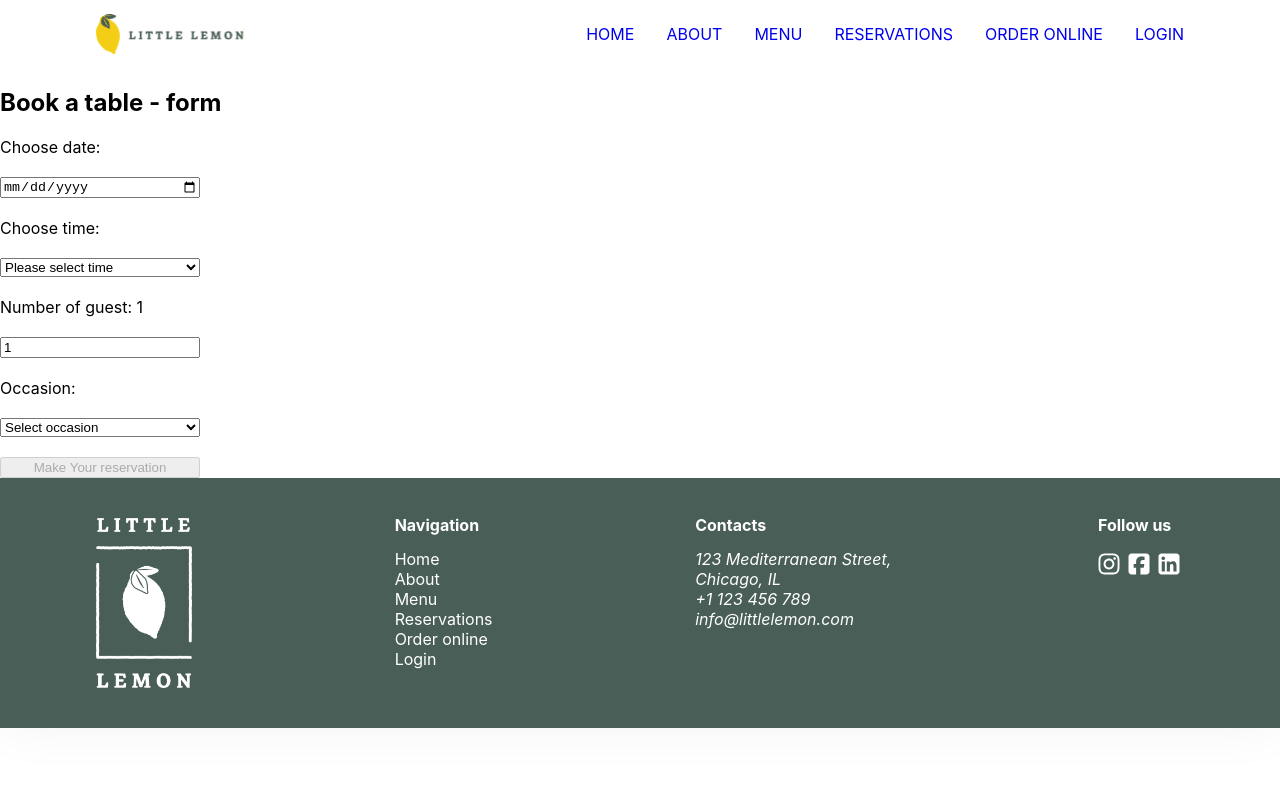
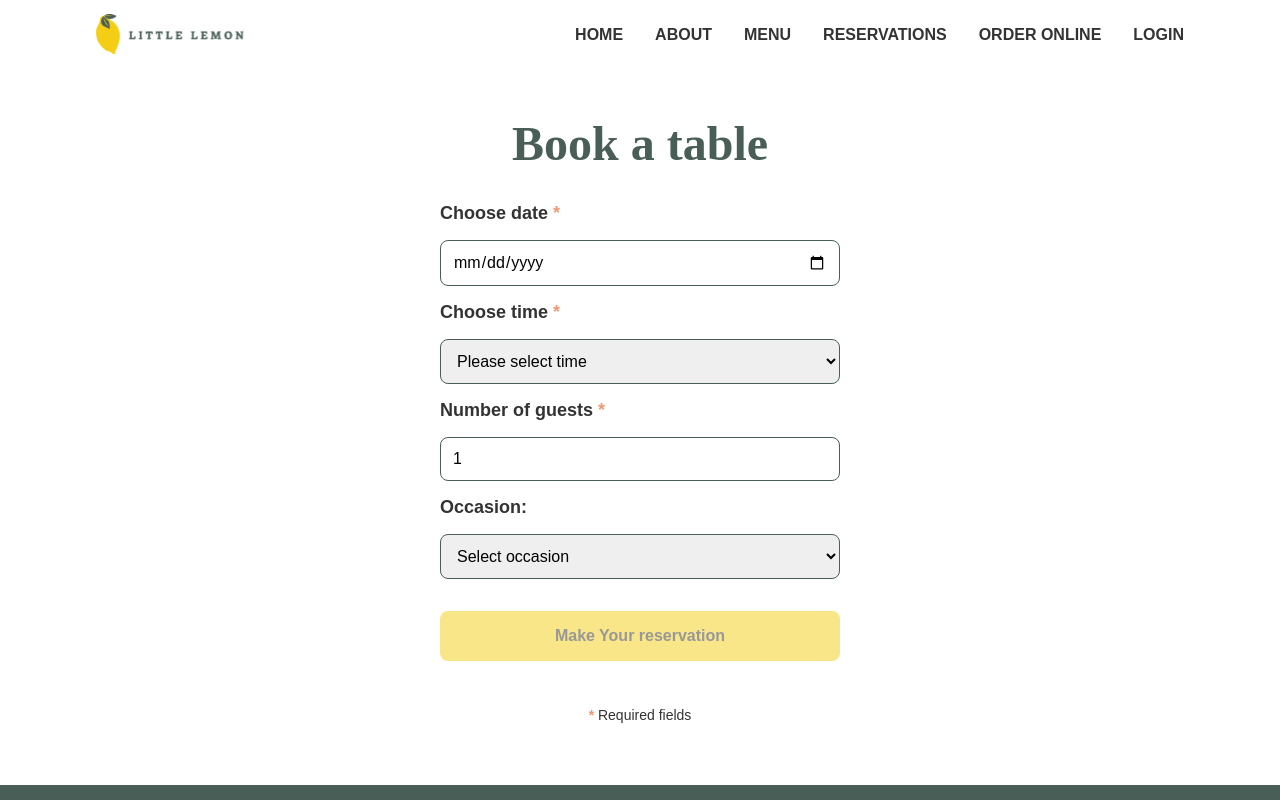
Before and after one commit to glovatskiy/little-lemon, a React (Create React App) app: page /reservation in a window 1280 px wide. Shown: the top 800 px of the page. Built offline with nearby package versions, Linux system fonts and the light colour scheme.

Commit message:
Complete Little Lemon booking form and reservation flow

```diff
--- a/src/App.css
+++ b/src/App.css
@@ -3,6 +3,10 @@
   margin: 0 auto;
   background-color: #ffffff;
   box-shadow: 0 0 50px rgba(0, 0, 0, 0.05);
+
+  min-height: 100vh;
+  display: flex;
+  flex-direction: column;
 }
 .header {
   display: flex;
@@ -19,7 +23,14 @@
 a {
   text-decoration: none;
 }
-
+.nav-items a {
+  text-decoration: none;
+  color: #333333;
+  font-family: "Karla", sans-serif;
+  font-size: 16px;
+  font-weight: 700;
+  text-transform: uppercase;
+}
 ul {
   list-style: none;
 }
@@ -218,11 +229,13 @@ ul {
   z-index: 10;
 }
 .restaurant-story {
+  min-height: clamp(500px, 70vh, 750px);
   display: flex;
   justify-content: space-between;
   align-items: center;
   gap: 48px;
   padding: 48px 96px;
+  box-sizing: border-box;
 }
 .restaurant-story-content {
   flex: 1;
@@ -302,11 +315,133 @@ ul {
   width: 30px;
 }
 
+.coming-soon {
+  flex: 1;
+  display: flex;
+  flex-direction: column;
+  justify-content: center;
+  align-items: center;
+  text-align: center;
+}
+
+.coming-soon h1 {
+  font-family: "Markazi Text", serif;
+  font-size: 64px;
+  color: #495e57;
+  margin: 0;
+}
+
+.coming-soon p {
+  font-family: "Karla", sans-serif;
+  font-size: 20px;
+  color: #333333;
+  margin-top: 16px;
+}
+
 /* BookingForm.js - Form styles */
-.reservation-form{
+.booking-page {
+  flex: 1;
+  display: flex;
+  flex-direction: column;
+  align-items: center;
+  justify-content: center;
+  gap: 32px;
+  padding: 48px 96px;
+  box-sizing: border-box;
+}
+
+.booking-page h2 {
+  font-family: "Markazi Text", serif;
+  font-size: 48px;
+  color: #495e57;
+  margin: 0;
+}
+
+.reservation-form {
   display: grid;
-  max-width: 200px;
-  gap: 20px;
+  gap: 16px;
+  width: 100%;
+  max-width: 400px;
+  font-family: "Karla", sans-serif;
+}
+
+
+.reservation-form label {
+  font-size: 18px;
+  font-weight: 700;
+  color: #333333;
+}
+
+
+.reservation-form input,
+.reservation-form select {
+  padding: 12px;
+  font-family: "Karla", sans-serif;
+  font-size: 16px;
+  border: 1px solid #495e57;
+  border-radius: 8px;
+}
+
+
+.reservation-form input[type="submit"] {
+  margin-top: 16px;
+  background-color: #f4ce14;
+  color: #333333;
+  border: none;
+  font-weight: 700;
+  cursor: pointer;
+  padding: 16px;
+}
+
+
+.reservation-form input[type="submit"]:disabled {
+  opacity: 0.5;
+  cursor: not-allowed;
+}
+
+.required {
+  color: #EE9972;
+  font-weight: bold;
+}
+
+.required-info {
+  font-family: "Karla", sans-serif;
+  font-size: 14px;
+  color: #333333;
+}
+.reservation-summary {
+  background-color: #edefee;
+  border-radius: 16px;
+  padding: 16px;
+  font-family: "Karla", sans-serif;
+}
+
+.reservation-summary h3 {
+  margin-top: 0;
+  color: #495e57;
+}
+
+.confirmed-booking {
+  flex: 1;
+  display: flex;
+  flex-direction: column;
+  justify-content: center;
+  align-items: center;
+  text-align: center;
+}
+
+.confirmed-booking h1 {
+  font-family: "Markazi Text", serif;
+  font-size: 64px;
+  color: #495e57;
+  margin: 0;
+}
+
+.confirmed-booking p {
+  font-family: "Karla", sans-serif;
+  font-size: 20px;
+  color: #333333;
+  margin-top: 16px;
 }
 @media (max-width: 900px) {
   .hero {
--- a/src/App.js
+++ b/src/App.js
@@ -6,6 +6,7 @@ import About from "./pages/About";
 import { Route, Routes } from "react-router-dom";
 import BookingPage from "./pages/BookingPage";
 import ConfirmedBooking from "./pages/ConfirmedBooking";
+import ComingSoon from "./components/ComingSoon";
 
 function App() {
   return (
@@ -15,8 +16,36 @@ function App() {
         <Routes>
           <Route path="/" element={<Home />} />
           <Route path="/about" element={<About />} />
+          <Route
+            path="/menu"
+            element={
+              <ComingSoon
+                title="Menu"
+                message="We are currently updating our menu."
+              />
+            }
+          />
           <Route path="/reservation" element={<BookingPage />} />
-          <Route path="/confirmed" element={<ConfirmedBooking/>} />
+          <Route path="/confirmed" element={<ConfirmedBooking />} />
+          <Route
+            path="/order-online"
+            element={
+              <ComingSoon
+                title="Order Online"
+                message="This feature is coming soon."
+              />
+            }
+          />
+
+          <Route
+            path="/login"
+            element={
+              <ComingSoon
+                title="Login"
+                message="This feature is coming soon."
+              />
+            }
+          />
         </Routes>
         <Footer />
       </div>
--- a/src/components/BookingForm.js
+++ b/src/components/BookingForm.js
@@ -18,7 +18,9 @@ const BookingForm = ({ availableTimes, updateTimes, submitForm }) => {
   return (
     <>
       <form className="reservation-form" onSubmit={handleSubmit}>
-        <label htmlFor="res-date">Choose date: {date}</label>
+        <label htmlFor="res-date">
+          Choose date <span className="required">*</span>
+        </label>
         <input
           id="res-date"
           type="date"
@@ -30,7 +32,9 @@ const BookingForm = ({ availableTimes, updateTimes, submitForm }) => {
           value={date}
           aria-label="Choose reservation date"
         />
-        <label htmlFor="res-time">Choose time: {time}</label>
+        <label htmlFor="res-time">
+          Choose time <span className="required">*</span>
+        </label>
         <select
           id="res-time"
           required
@@ -46,7 +50,10 @@ const BookingForm = ({ availableTimes, updateTimes, submitForm }) => {
             );
           })}
         </select>
-        <label htmlFor="guests">Number of guest: {guests}</label>
+        <label htmlFor="guests">
+          {" "}
+          Number of guests <span className="required">*</span>
+        </label>
         <input
           type="number"
           placeholder="1"
@@ -58,7 +65,7 @@ const BookingForm = ({ availableTimes, updateTimes, submitForm }) => {
           value={guests}
           aria-label="Number of guests"
         />
-        <label htmlFor="occasion">Occasion: {occasion}</label>
+        <label htmlFor="occasion">Occasion:</label>
         <select
           id="occasion"
           onChange={(event) => setOccasion(event.target.value)}
@@ -68,6 +75,15 @@ const BookingForm = ({ availableTimes, updateTimes, submitForm }) => {
           <option value="Birthday">Birthday</option>
           <option value="Anniversary">Anniversary</option>
         </select>
+        {isFormValid && (
+          <div className="reservation-summary">
+            <h3>Please confirm your reservation:</h3>
+            <p>Date: {date}</p>
+            <p>Time: {time}</p>
+            <p>Guests: {guests}</p>
+            <p>Occasion: {occasion || "None"}</p>
+          </div>
+        )}
         <input
           type="submit"
           value="Make Your reservation"
@@ -75,6 +91,9 @@ const BookingForm = ({ availableTimes, updateTimes, submitForm }) => {
           disabled={!isFormValid}
         />
       </form>
+      <p className="required-info">
+        <span className="required">*</span> Required fields
+      </p>
     </>
   );
 };
--- /dev/null
+++ b/src/components/ComingSoon.js
@@ -0,0 +1,10 @@
+const ComingSoon = ({ title, message }) => {
+  return (
+    <main className="coming-soon">
+      <h1>{title}</h1>
+      <p>{message}</p>
+    </main>
+  );
+};
+
+export default ComingSoon;
--- a/src/components/Footer.js
+++ b/src/components/Footer.js
@@ -17,16 +17,16 @@ const Footer = () => {
             <Link to="/about">About</Link>
           </li>
           <li>
-            <Link to="#">Menu</Link>
+            <Link to="/menu">Menu</Link>
           </li>
           <li>
             <Link to="/reservation">Reservations</Link>
           </li>
           <li>
-            <Link to="#">Order online</Link>
+            <Link to="/order-online">Order Online</Link>
           </li>
           <li>
-            <Link to="#">Login</Link>
+            <Link to="/login">Login</Link>
           </li>
         </ul>
       </nav>
--- a/src/components/Header.js
+++ b/src/components/Header.js
@@ -27,16 +27,16 @@ const Header = () => {
               <Link to="/about">ABOUT</Link>
             </li>
             <li>
-              <a href="#">MENU</a>
+              <Link to="/menu">MENU</Link>
             </li>
             <li>
               <Link to="/reservation">RESERVATIONS</Link>
             </li>
             <li>
-              <a href="#">ORDER ONLINE</a>
+              <Link to="/order-online">ORDER ONLINE</Link>
             </li>
             <li>
-              <a href="#">LOGIN</a>
+              <Link to="/login">LOGIN</Link>
             </li>
           </ul>
         </nav>
--- a/src/pages/BookingPage.js
+++ b/src/pages/BookingPage.js
@@ -36,14 +36,15 @@ const BookingPage = () => {
     }
   };
   return (
-    <>
-      <h2>Book a table - form</h2>
+    <main className="booking-page">
+      <h2>Book a table</h2>
+
       <BookingForm
         availableTimes={availableTimes}
         updateTimes={updateTimes}
         submitForm={submitForm}
       />
-    </>
+    </main>
   );
 };
 export default BookingPage;
--- a/src/pages/ConfirmedBooking.js
+++ b/src/pages/ConfirmedBooking.js
@@ -1,10 +1,10 @@
 const ConfirmedBooking = () => {
-    return (
-      <>
-        <h2>Your booking has been confirmed!</h2>
-        <p>Thank you for choosing Little Lemon.</p>
-      </>
-    );
-}
+  return (
+    <main className="confirmed-booking">
+      <h1>Your booking has been confirmed!</h1>
+      <p>Thank you for choosing Little Lemon.</p>
+    </main>
+  );
+};
 
-export default ConfirmedBooking
+export default ConfirmedBooking;
```
